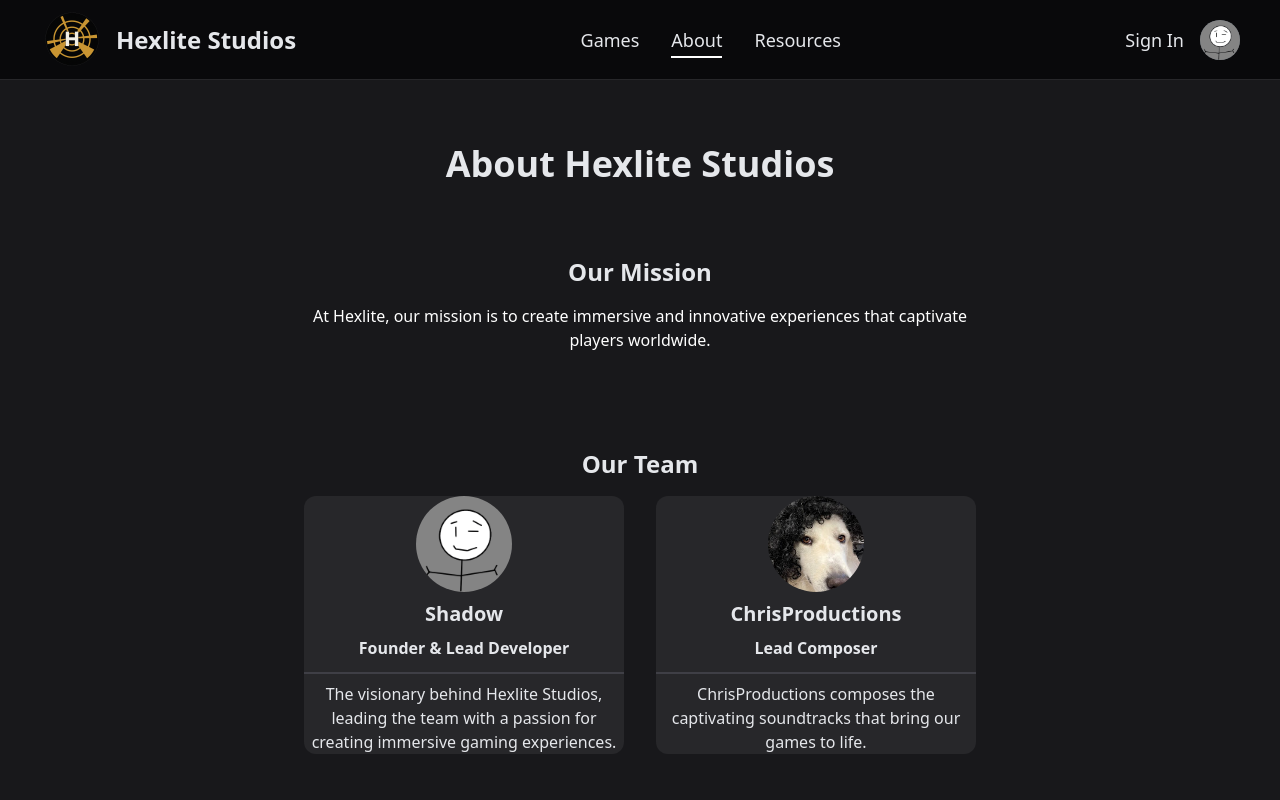
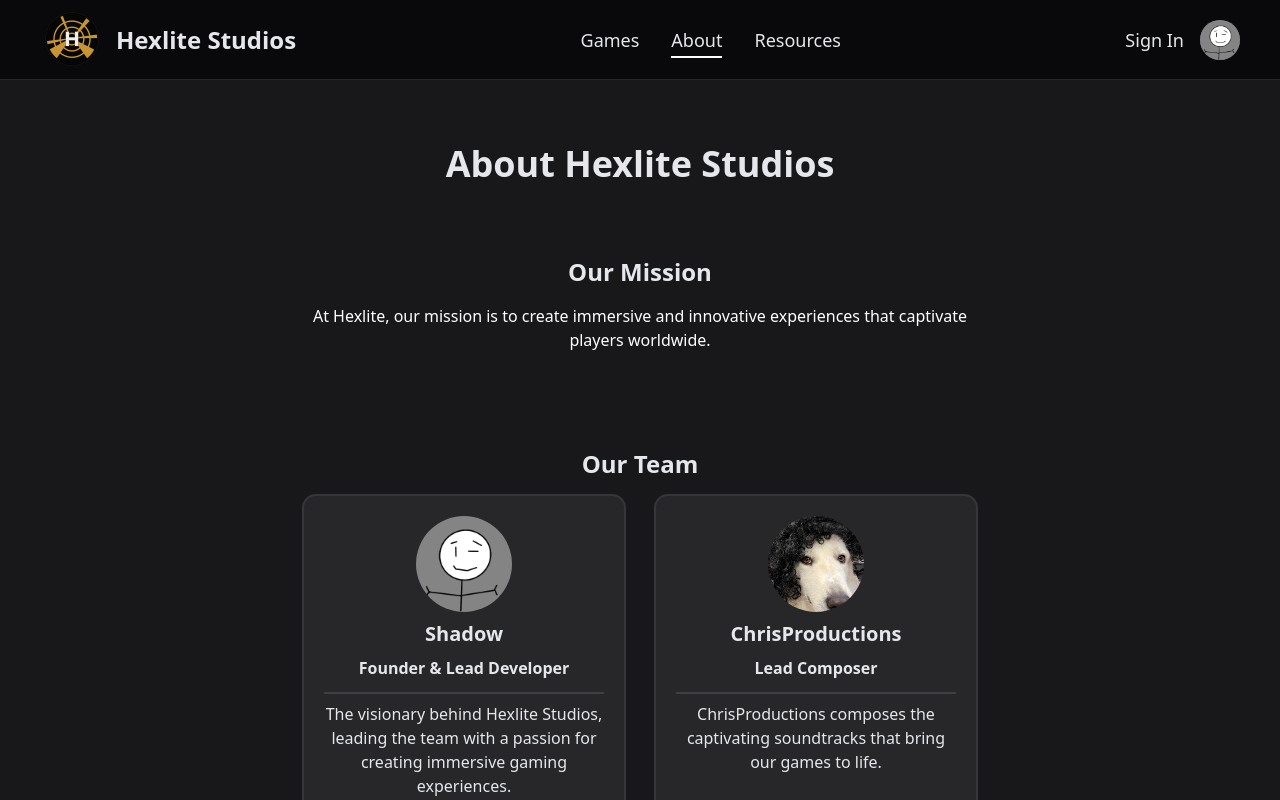
Before and after one commit to Hexlite-Studios/hexlite-studios-main-site, a React (Vite) app: page /about in a window 1280 px wide. Shown: the top 800 px of the page. Built offline with nearby package versions, Linux system fonts and the light colour scheme.

Commit message:
About card improvement, changed padding, ring added, hover effects text color and ring color changes

```diff
--- a/src/pages/About.tsx
+++ b/src/pages/About.tsx
@@ -26,7 +26,7 @@ function About() {
                     </h2>
                     <div className="grid grid-cols-1 md:grid-cols-2 gap-8">
                         {teamMembers.map((member) => (
-                            <div key={member.id} className="mb-4 bg-zinc-800 rounded-xl hover:scale-105 transition-all duration-300">
+                            <div key={member.id} className="mb-4 bg-zinc-800 rounded-xl hover:scale-105 transition-all duration-300 p-5 ring-2 ring-zinc-700/75 hover:ring-zinc-500/90 hover:text-white">
                                 <img className="w-24 h-24 rounded-full mx-auto mb-2 cover" src={member.icon} alt={t(member.name)} />
                                 <h3 className="text-xl font-bold">{t(member.name)}</h3>
                                 <p className="mt-2 font-semibold">{t(member.role)}</p>
```
